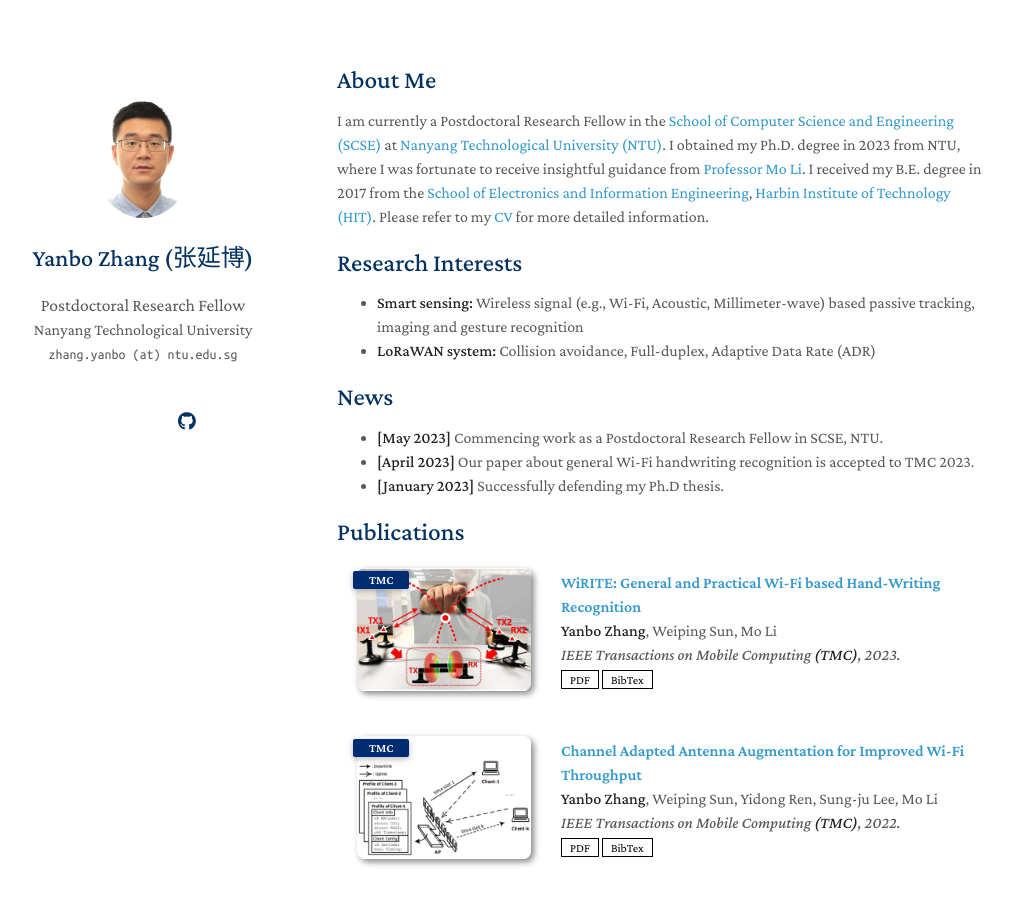
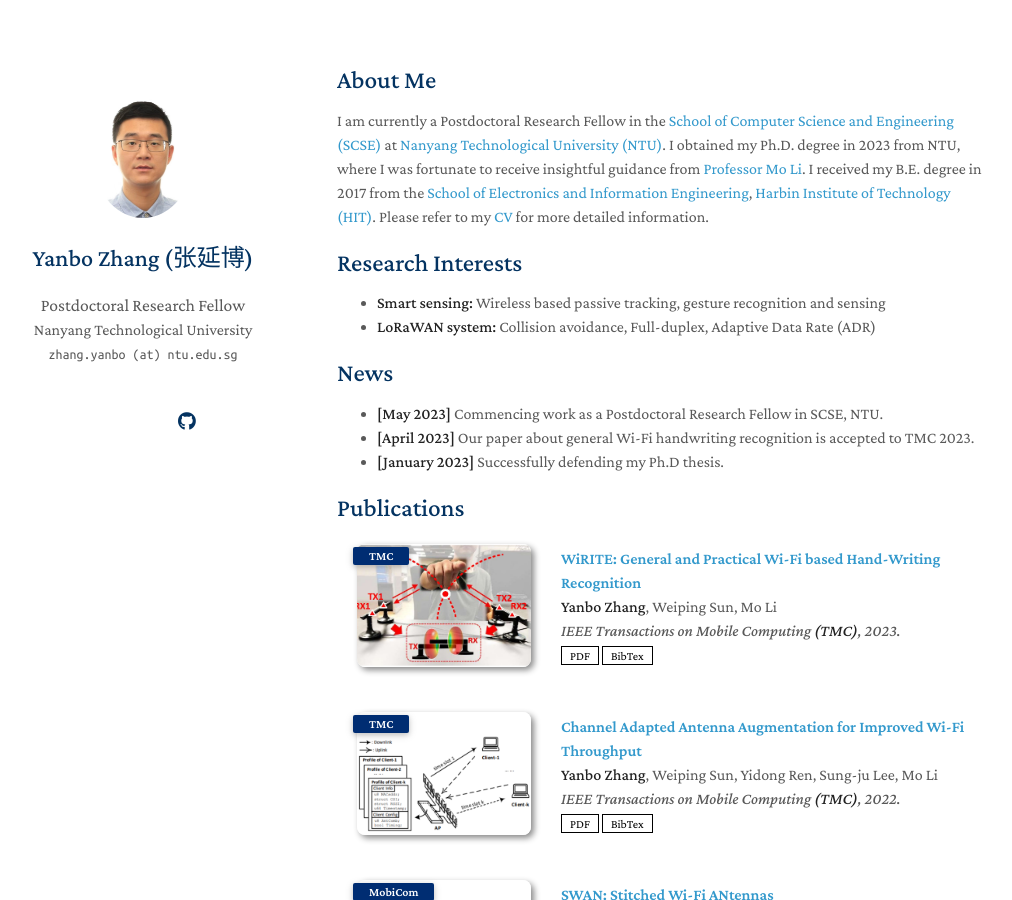
Before and after one commit to yanbozhang003/yanbozhang003.github.io, a Jekyll site: the page built from index.md, in a window 1280 px wide and 900 px high. Shown: the whole window, without its empty margins (133-1145 px from the left). Built offline with Jekyll 4.4.1, drawn with Linux system fonts in a browser that asks for light colours; nearby versions of some CDN libraries; a style sheet for code colours, icons or effects is not loaded; our own code applies the rules of GitHub Pages for plain Markdown files.

Commit message:
Update index.md

```diff
--- a/index.md
+++ b/index.md
@@ -12,7 +12,7 @@
 
 ## Research Interests
 
-- **Smart sensing:** Wireless signal (e.g., Wi-Fi, Acoustic, Millimeter-wave) based passive tracking, imaging and gesture recognition
+- **Smart sensing:** Wireless based passive tracking, gesture recognition and sensing
 - **LoRaWAN system:** Collision avoidance, Full-duplex, Adaptive Data Rate (ADR)
 <!-- - **Reconfigurable Intelligent Surface (RIS):** Antenna design and system optimization -->
 
```
